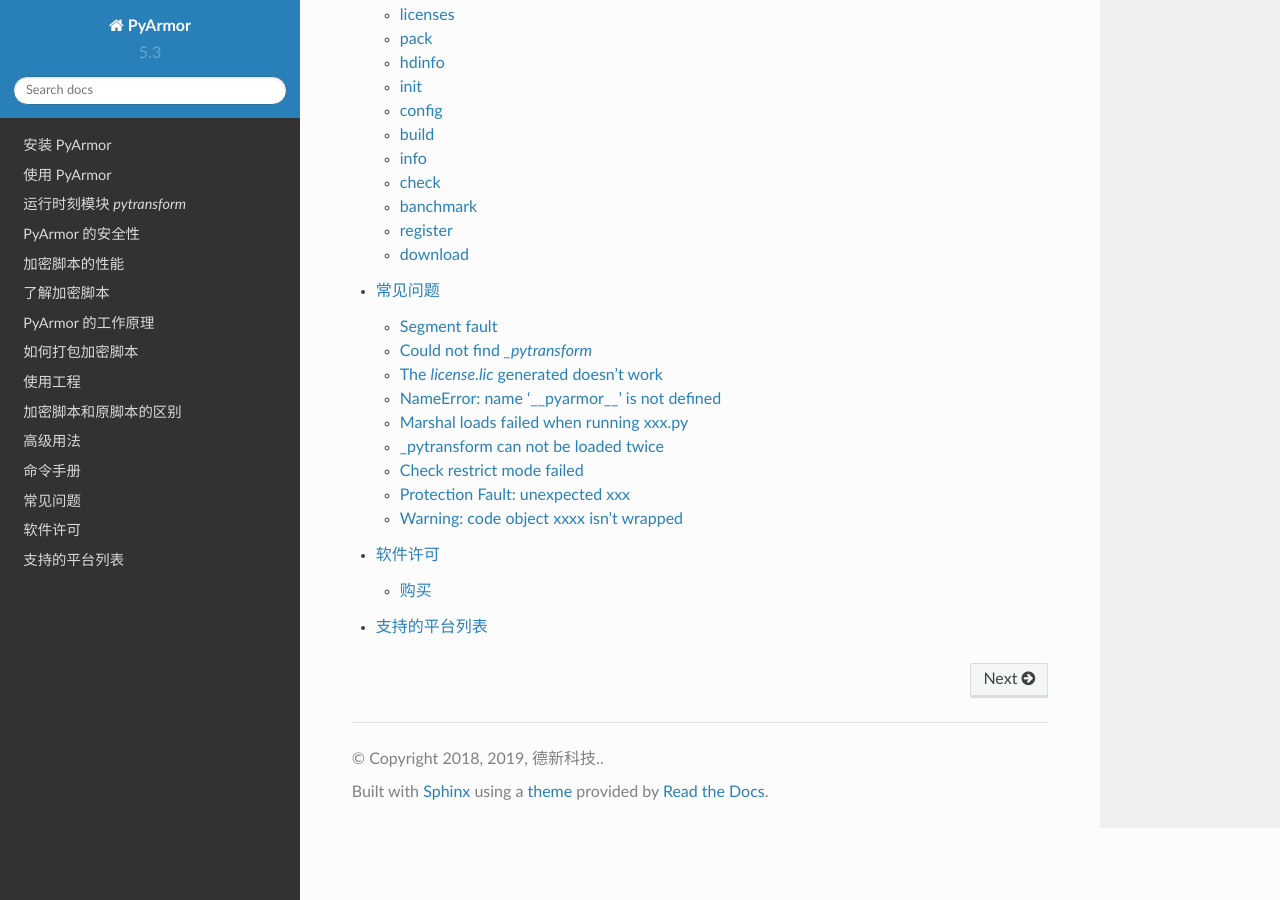
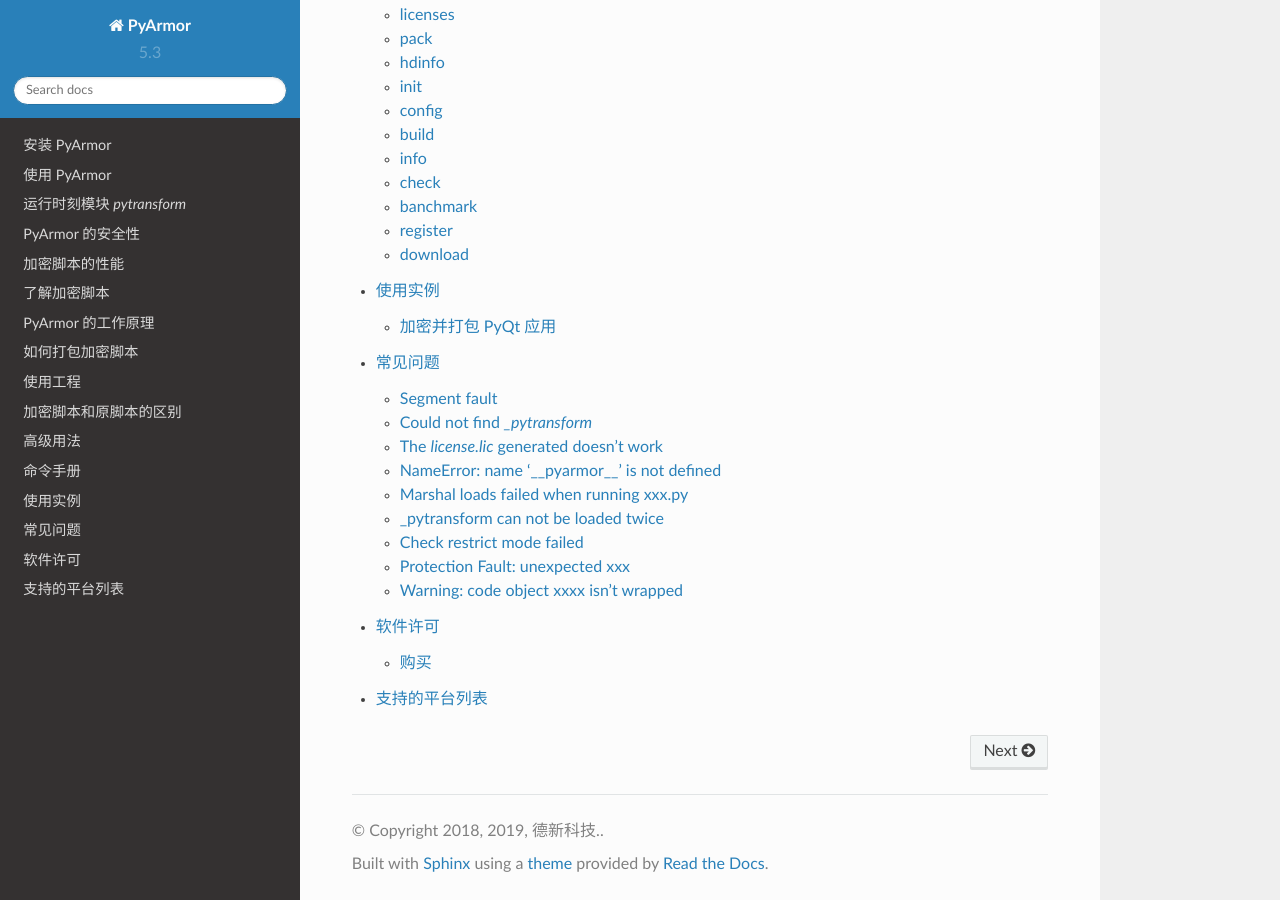
Before and after one commit to dashingsoft/pyarmor-docs-zh, a Sphinx documentation site: the page built from docs/index.rst, in a window 1280 px wide and 900 px high, scrolled down 1980 px. Built offline with Sphinx 7.4.7 and the Read the Docs theme 2.0.0, drawn with Linux system fonts in a browser that asks for light colours; some of the changed lines change nothing that is shown.

Commit message:
Add one example

```diff
--- /dev/null
+++ b/docs/examples.rst
@@ -0,0 +1,54 @@
+.. _使用实例:
+
+使用实例
+========
+
+下面是一些使用 PyArmor 的实例。
+
+加密并打包 PyQt 应用
+--------------------
+
+文字统计工具 easy-han 使用 PyQt 开发，主要文件如下::
+
+    config.json
+
+    main.py
+    ui_main.py
+    readers/
+        __init__.py
+        msexcel.py
+
+    tests/
+    vnev/py36
+
+
+加密打包脚本如下::
+
+    cd /path/to/src
+    pyarmor pack -e " --name easy-han --hidden-import comtypes --data-file 'config.json;.'" \
+                 -x " --exclude vnev;tests" -s "easy-han.spec" main.py
+
+    cd dist/easy-han
+    ./easy-han
+
+使用 `-e` 传入额外的参数去运行 `PyInstaller` ，首先要确认
+`PyInstaller` 使用这些选项可以正常打包::
+
+    cd /path/to/src
+    pyinstaller --name easy-han --hidden-import comtypes --data-file 'config.json;.' main.py
+
+    cd dist/easy-han
+    ./easy-han
+
+使用 `-x` 传入额外的参数去加密脚本，因为 `tests` 和 `vnev` 下面也有很
+多脚本，但是这些不需要加密，所以使用 `--exclude` 选项把它们排除。首先
+要确认可以使用这些选项可以正常加密脚本::
+
+    cd /path/to/src
+    pyarmor obfuscate --exclude vnev;tests main.py
+
+使用 `-s` 参数主要是因为 PyInstaller 使用 `--name` 修改了安装包的名称，
+默认生成的 `.spec` 文件不再是主脚本名称，所以要告诉 `pack` 命令修改后
+的 `.spec` 文件名称。
+
+.. include:: _common_definitions.txt
--- a/docs/index.rst
+++ b/docs/index.rst
@@ -41,6 +41,7 @@
    differences
    advanced
    man
+   examples
    questions
    license
    platforms
```
